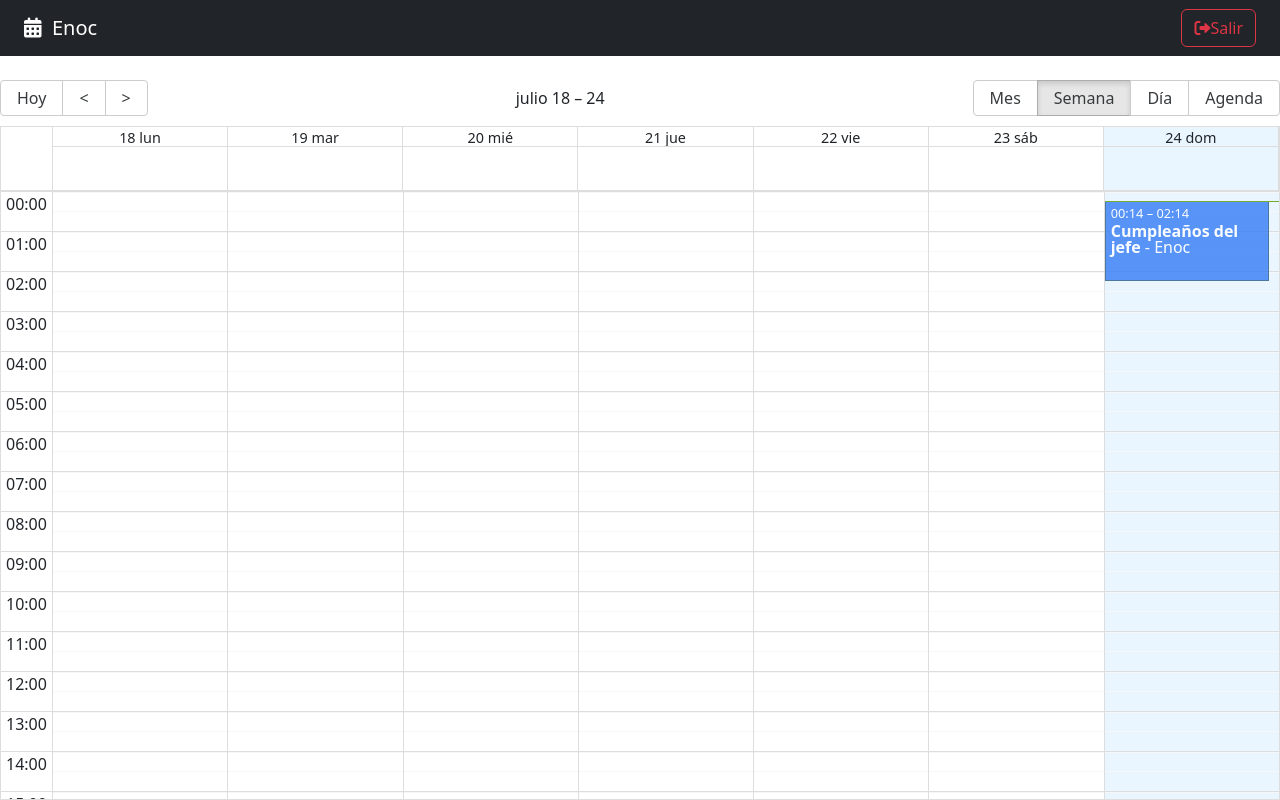
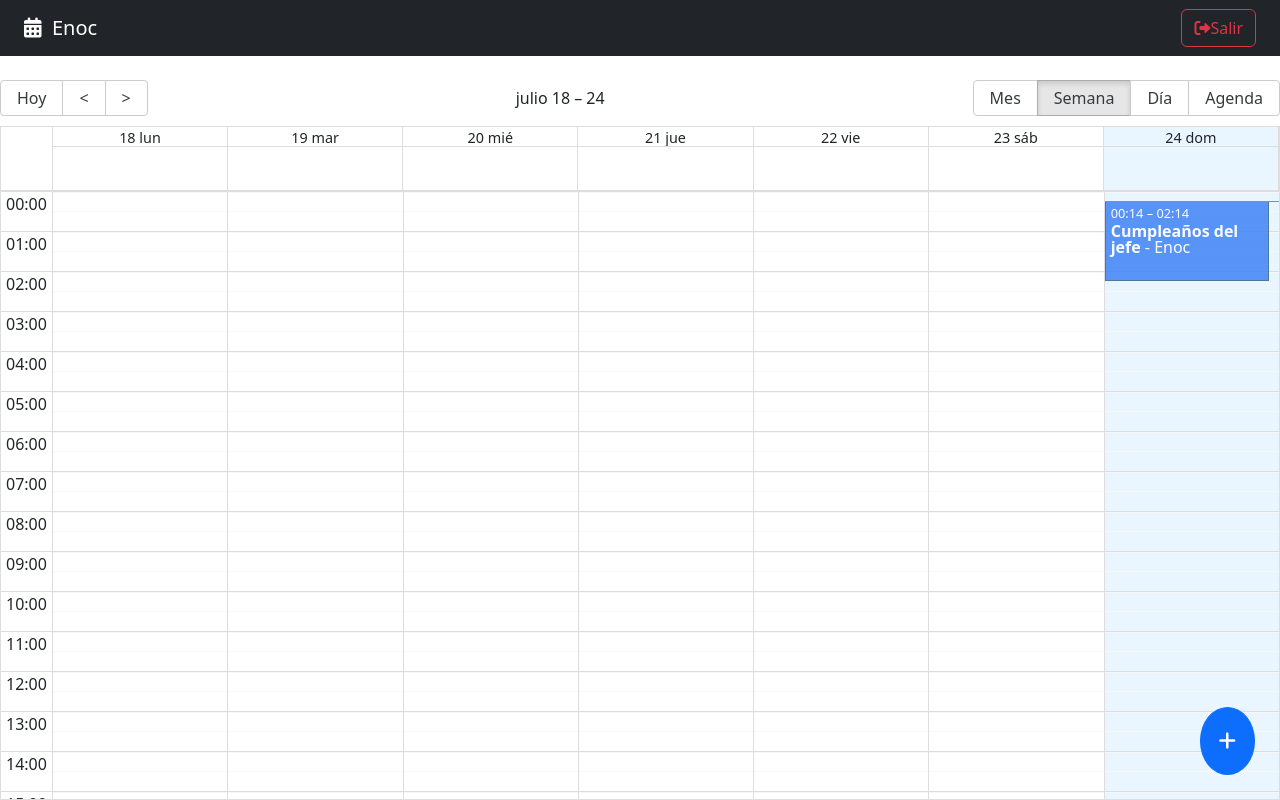
Before and after one commit to EnocCastroVargas/calendar-app, a React (Vite) app: page / in a window 1280 px wide. Built offline with nearby package versions, Linux system fonts and the light colour scheme.

Commit message:
Prepare the creation of a new event

```diff
--- /dev/null
+++ b/src/calendar/components/FabAddNew.jsx
@@ -0,0 +1,33 @@
+import { addHours } from 'date-fns';
+import { useCalendarStore, useUiStore } from '../../hooks';
+
+export const FabAddNew = () => {
+
+    const { openDateModal } = useUiStore();
+    const { setActiveEvent } = useCalendarStore();
+
+    const handleClickNew = () => {
+        setActiveEvent({
+            title: '',
+            notes: '',
+            start: new Date(),
+            end: addHours( new Date(), 2 ),
+            bgColor: '#fafafa',
+            user: {
+                _id: '123',
+                name: 'Enoc'
+            }
+        });
+
+        openDateModal();
+    };
+
+    return (
+        <button
+            className="btn btn-primary fab"
+            onClick={ handleClickNew }
+        >
+            <i className="fas fa-plus"></i>
+        </button>
+    );
+};
--- a/src/calendar/index.js
+++ b/src/calendar/index.js
@@ -2,5 +2,7 @@
 
 export * from './components/CalendarEvent';
 export * from './components/CalendarModal';
+export * from './components/FabAddNew';
 export * from './components/Navbar';
+
 export * from './pages/CalendarPage';
--- a/src/calendar/pages/CalendarPage.jsx
+++ b/src/calendar/pages/CalendarPage.jsx
@@ -2,7 +2,7 @@
 import { Calendar } from 'react-big-calendar';
 import 'react-big-calendar/lib/css/react-big-calendar.css';
 
-import { CalendarEvent, Navbar, CalendarModal } from '../';
+import { CalendarEvent, Navbar, CalendarModal, FabAddNew } from '../';
 
 import { localizer, getMessagesES } from '../../helpers';
 import { useUiStore, useCalendarStore } from '../../hooks';
@@ -66,6 +66,8 @@
 
              <CalendarModal />
 
+             <FabAddNew />
+
         </>
     );
 }
--- a/src/styles.css
+++ b/src/styles.css
@@ -43,4 +43,13 @@
     outline: none;
     padding: 10px;
 }
-/* .fab { ...estilos; z-index: 10; } */
+
+/* FABS */
+.fab {
+    border-radius: 100%;
+    bottom: 25px;
+    font-size: 20px;
+    padding: 18px;
+    position: fixed;
+    right: 25px;
+}
```
